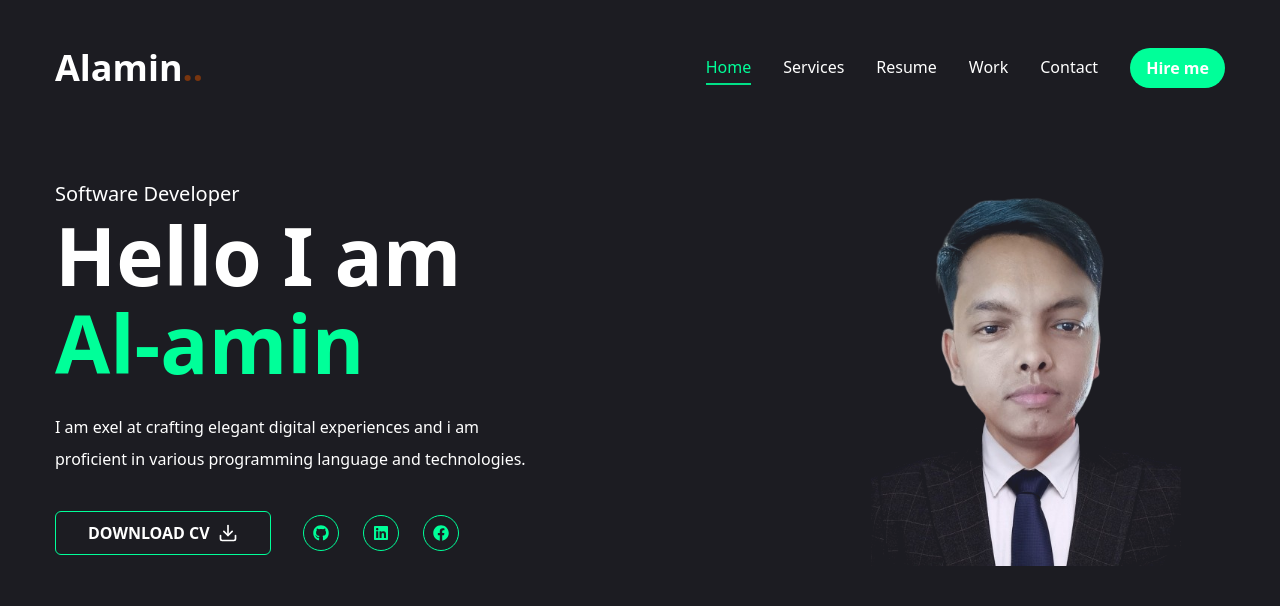
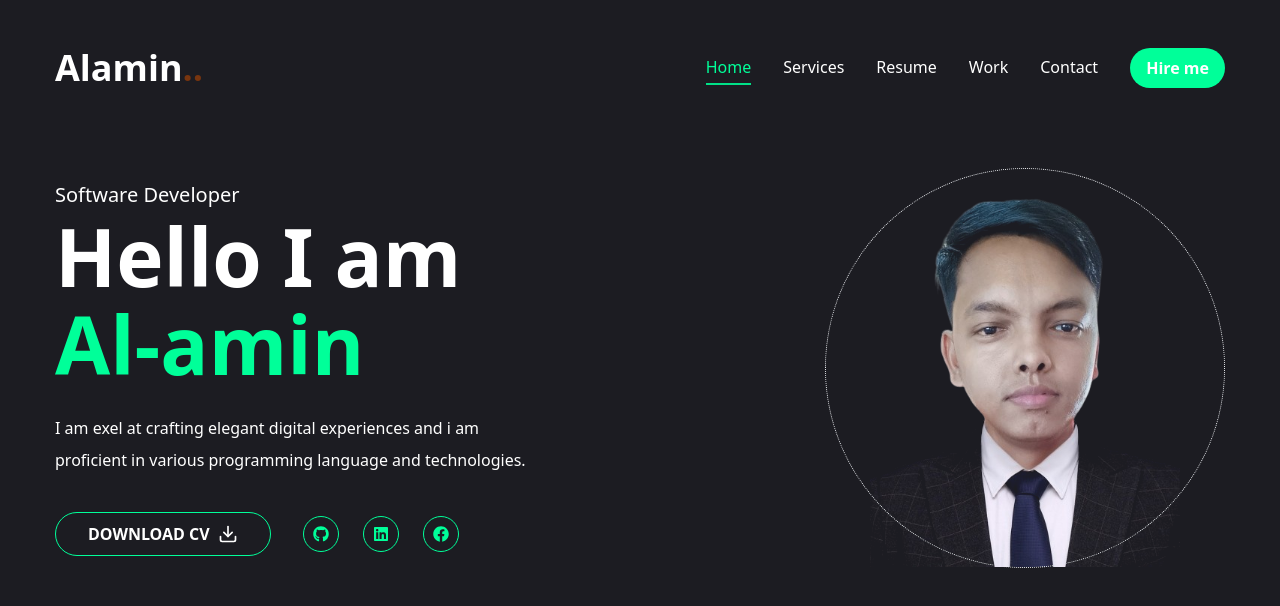
Before and after one commit to alamin71/portfolio_of_al-amin, a Next.js app: page / in a window 1280 px wide. Shown: the top 606 px of the page. Built offline with nearby package versions, Linux system fonts and the light colour scheme.

Commit message:
eslintrc rules add

```diff
--- a/app/page.jsx
+++ b/app/page.jsx
@@ -22,7 +22,7 @@ const Home = () => {
           </p>
           {/* button Social */}
           <div className="flex flex-col lg:flex-row xl:flex-row  items-center gap-8 ">
-            <Button variant="outline" size="lg" className="uppercase flex items-center gap-2" >
+            <Button variant="outline" size="lg" className="uppercase rounded-full hover:bg-accent-hover flex items-center gap-2" >
               <span>Download cv</span>
               <FiDownload className="text-xl" />
             </Button>
@@ -32,7 +32,7 @@ const Home = () => {
           </div>
         </div>
         {/* photo */}
-        <div className="order-1 lg:order-none mb-8 lg:mb-0 xl:order-none xl:mb-0">
+        <div className="order-1 lg:order-none mb-8 lg:mb-0 xl:order-none xl:mb-0 border rounded-full border-dotted">
           <Photo />
         </div>
       </div>
```
Also changed, not shown: .eslintrc.json.
